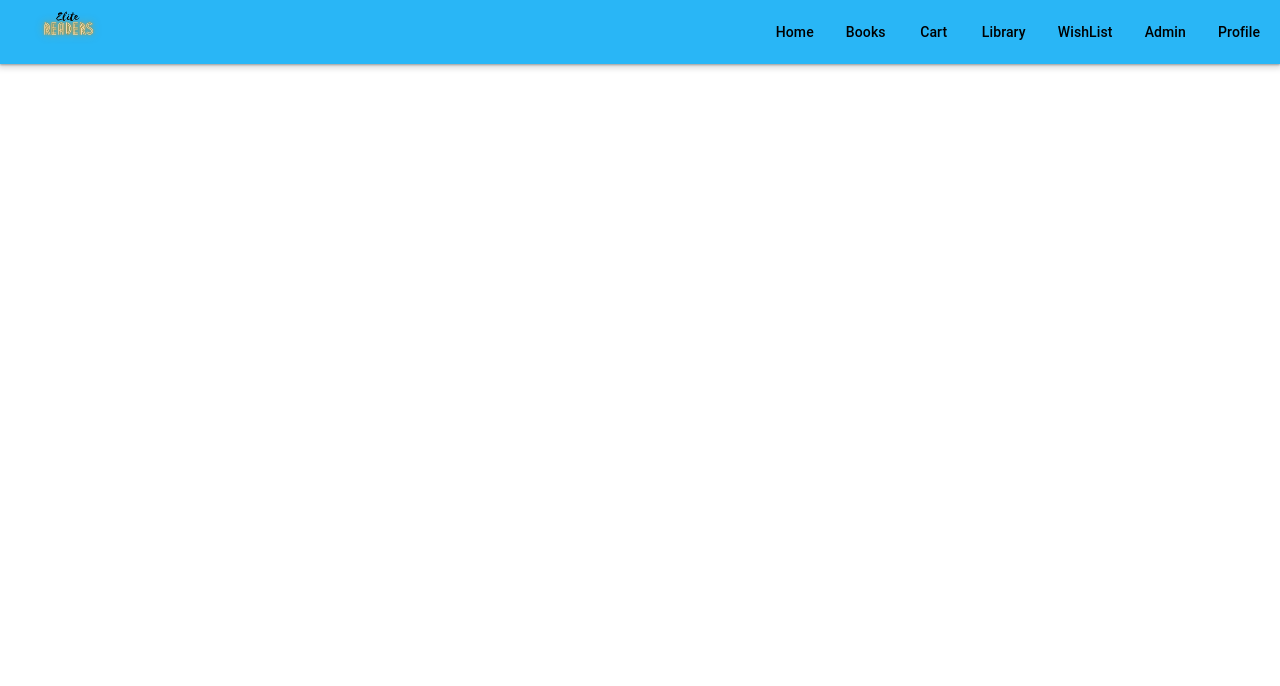
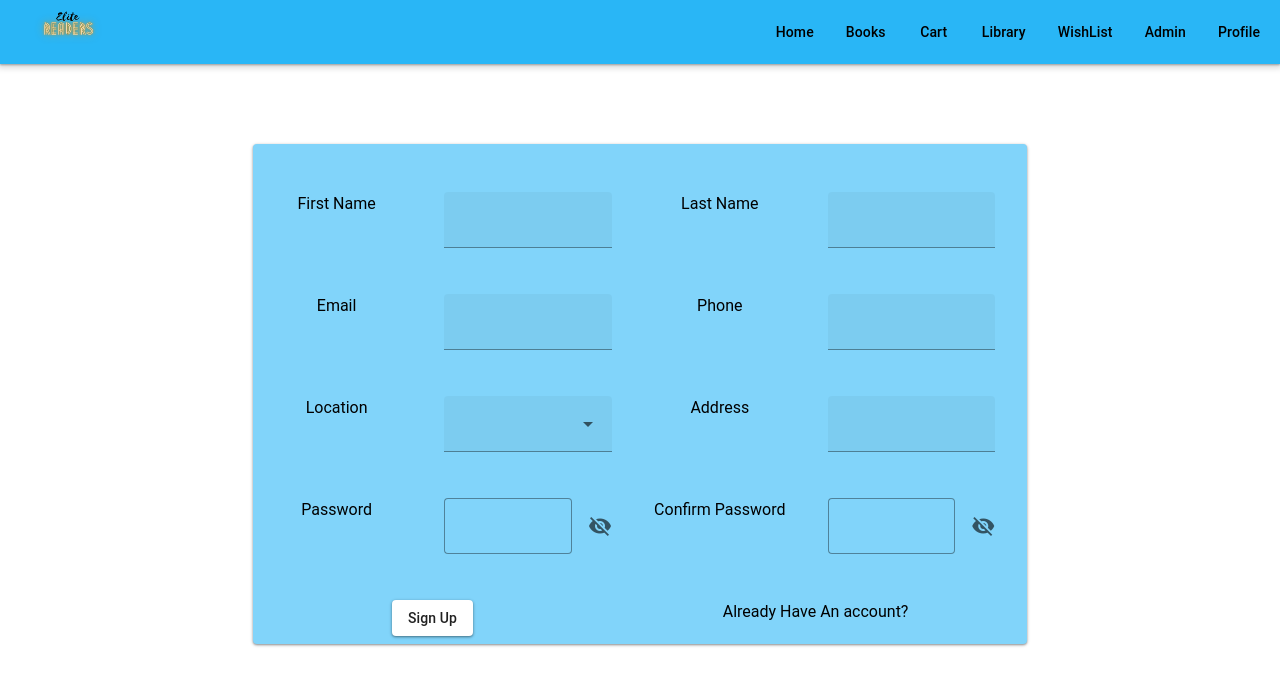
Before and after one commit to Mark-N-M/online_bookstore, a Vue app: page /sign_up in a window 1280 px wide. Shown: the top 686 px of the page. Built offline with nearby package versions, Linux system fonts and the light colour scheme.

Commit message:
Fixes on Signup component

```diff
--- a/src/components/Cart.vue
+++ b/src/components/Cart.vue
@@ -7,6 +7,19 @@ const cart = cartStore.cart
 
 <template>
 <v-container>
+    <div v-if="cart.length == 0" class="mt-12">
+            <v-card color="secondary">
+                <div class="text-display-small mb-12 mt-12 text-center">
+                    Your cart is empty
+                </div>
+                <v-card-actions>
+                    <v-spacer></v-spacer>
+                    <v-btn to="/books" variant="elevated">Browse Books</v-btn>
+                    <v-spacer></v-spacer>
+                </v-card-actions>
+            </v-card>
+        </div>
+        <div v-else>
         <v-row>
             <v-col md="12">
                 <div class="text-display-medium mb-12 mt-12 text-center">
@@ -39,5 +52,6 @@ const cart = cartStore.cart
                 </v-card>
             </v-col>
         </v-row>
+    </div>
     </v-container>
 </template>
--- /dev/null
+++ b/src/components/SignUp.vue
@@ -0,0 +1,164 @@
+<script setup> //handles logic for signing up
+import { ref } from 'vue'
+
+const showPassword = ref(false)
+const password = ref(null)
+
+const confirmPassword= ref(null)
+const showConfirm = ref(false)
+//RULES
+const rules = {
+    required: value => !!value || 'Required.', //if statement using logic or so basically if value is there allow if not i.e !!show 'required'
+    min: v => v.length >= 8 || 'Min 8 characters', //this is another rule that constrains the user to right a pass of min 8 chars
+    passwordMatch: () => password == confirmPassword || 'Passwords must match'
+  }
+
+  //DATA MODELS
+const firstname = ref(null)              // Every single time someone loads the sign-up page fresh, firstname.value (and all the others) start back at null. There's no memory of what a previous visitor typed — each new page load creates a brand new ref(null), completely blank again.
+const lastname = ref(null)
+const email = ref(null)                 //these are constant variable and ref keeps track of the value in the text box and null keeps the textbox empty to allow a variety of people input their specific info i.e we dont want ppl to have a simillar name hence telling the computer to give everyone a blank value
+const phone = ref(null)
+const location = ref(null)
+const address = ref(null)
+
+
+//FUNCTION
+function register()
+{
+    const data ={
+      firstname: firstname.value,
+      lastname: lastname.value,                       //these are objects where the value will be derived from the models for example in the null section when someone inputs their name the value is filled up by the ref on the models above in short null means "NOTHING YET"
+      email: email.value,                              //ref basically is used to keep track of it and the .value is the one that changes and also ref remains constant
+      phone: phone.value,
+      location: location.value,
+      address: address.value,
+    }
+    try{
+      localStorage.setItem("user", JSON.stringify(data))
+    }catch{
+      console.log("Error signing up")
+    }
+
+}
+</script>
+ <template> <!-- this is what is displayed to the user the template encloses everthing and this usually works in html hence vite packs everything into css and html for display on the webpage -->
+
+  <v-container align="center" class="mt-16">  <!--THE CONTAINER ENCLOSING EVERYTHING-->
+    <v-row>
+      <v-col>
+        <v-card max-width="80%" class="bg-secondary"> <!--THIS IS THE CARD THAT WILL APPEAR BLUE I.E PARENT ELEMENT-->
+          <v-form class="mt-12 mb-2 mr-8">
+
+
+            <v-row>
+              <v-col md="3"> <!--firstname col-->
+                <div>
+                  First Name </div>
+              </v-col>
+              <v-col md="3">
+                <v-text-field v-model="firstname"></v-text-field>         <!--ROW ONE-->
+              </v-col>
+              <v-col md="3">
+                <div>Last Name</div>
+              </v-col>
+              <v-col md="3">
+                <v-text-field v-model="lastname"></v-text-field>
+              </v-col>
+            </v-row>
+
+
+
+
+            <v-row>
+              <v-col md="3"> <!--EMAIL-->
+                <div>
+                  Email </div>
+              </v-col>
+              <v-col md="3">
+                <v-text-field  v-model="email"></v-text-field>               <!--ROW TWO-->
+              </v-col>
+              <v-col md="3">
+                <div>Phone</div>
+              </v-col>
+              <v-col md="3">
+                <v-text-field type="number" v-model="phone"></v-text-field>
+              </v-col>
+            </v-row>
+
+             <v-row>
+              <v-col md="3"> <!--LOCATION-->
+                <div>Location</div>
+              </v-col>
+              <v-col md="3">
+                <v-select :items="['Nairobi', 'Mombasa', 'Meru', 'Kajiado', 'Thika']"  v-model="locatiion"></v-select>        <!--ROW THREE-->
+              </v-col>
+              <v-col md="3">
+                <div>Address</div>
+              </v-col>
+              <v-col md="3">
+                <v-text-field  v-model="address"></v-text-field>
+              </v-col>
+            </v-row>
+
+
+
+
+             <v-row>
+              <v-col md="3"> <!--PASSWORD-->                                      <!--ROW COMBINATIONS-->
+                <div>
+                  Password </div>
+              </v-col>
+              <v-col md="3">
+                <v-text-field
+                v-model="password"
+                :append-icon="showPassword ? 'mdi-eye' : 'mdi-eye-off'"
+                :rules="[rules.required, rules.min]"
+                :type="showPassword ? 'text' : 'password'"
+                variant="outlined"
+                @click:append="showPassword = !showPassword">
+                </v-text-field>
+              </v-col>                                                                                                                            <!--NB:BOTH ROW FOUR AND ROW FIVE ARE CONJOINED TOGETHER-->
+
+
+
+
+
+                <v-col md="3">
+                  <div>Confirm Password</div>       <!--CONFIRM PASSWORD-->                              <!--ROW COMBINATIONS-->
+                </v-col>
+                <v-col md="3">
+                  <v-text-field
+                  v-model="confirmPassword"
+                  :append-icon="showConfirm ? 'mdi-eye' : 'mdi-eye-off'"
+                  :rules="[rules.required, rules.min, rules.passwordMatch,]"
+                  :type="showConfirm ? 'text' : 'password'"
+                  variant="outlined"
+                  @click:append="showConfirm = !showConfirm">
+                </v-text-field>
+              </v-col>
+            </v-row>
+
+
+              <v-row>
+              <v-col md="6">
+                <v-btn @click="register()">Sign Up</v-btn>
+              </v-col>                                          <!--ROW SIX-->
+              <v-col md="6">                                      <!--WHEN WE CALL THE FUNCTION USING REGISTER IT USUALLY CALLS THE INFORMATION WITHIN THE OBJECT OF THE FUNCTION I.E THE MODELS-->
+                <div>
+                  Already Have An account?
+                </div>
+              </v-col>
+            </v-row>
+
+
+
+
+
+
+
+          </v-form>
+        </v-card>
+      </v-col>
+    </v-row>
+  </v-container>
+</template>
--- a/src/router/index.js
+++ b/src/router/index.js
@@ -8,6 +8,7 @@ import ViewBook from '@/components/ViewBook.vue'
 import Cart from '@/components/Cart.vue'
 import WishList from '@/components/WishList.vue'
 import Library from '@/components/Library.vue'
+import SignUp from '@/components/SignUp.vue'
 
 
 const router = createRouter({
@@ -39,6 +40,11 @@ const router = createRouter({
     },
 
     {
+      path: '/sign_up',
+      component: SignUp
+    },
+
+    {
       path: '/profile',
       component: Profile,
     },
```
